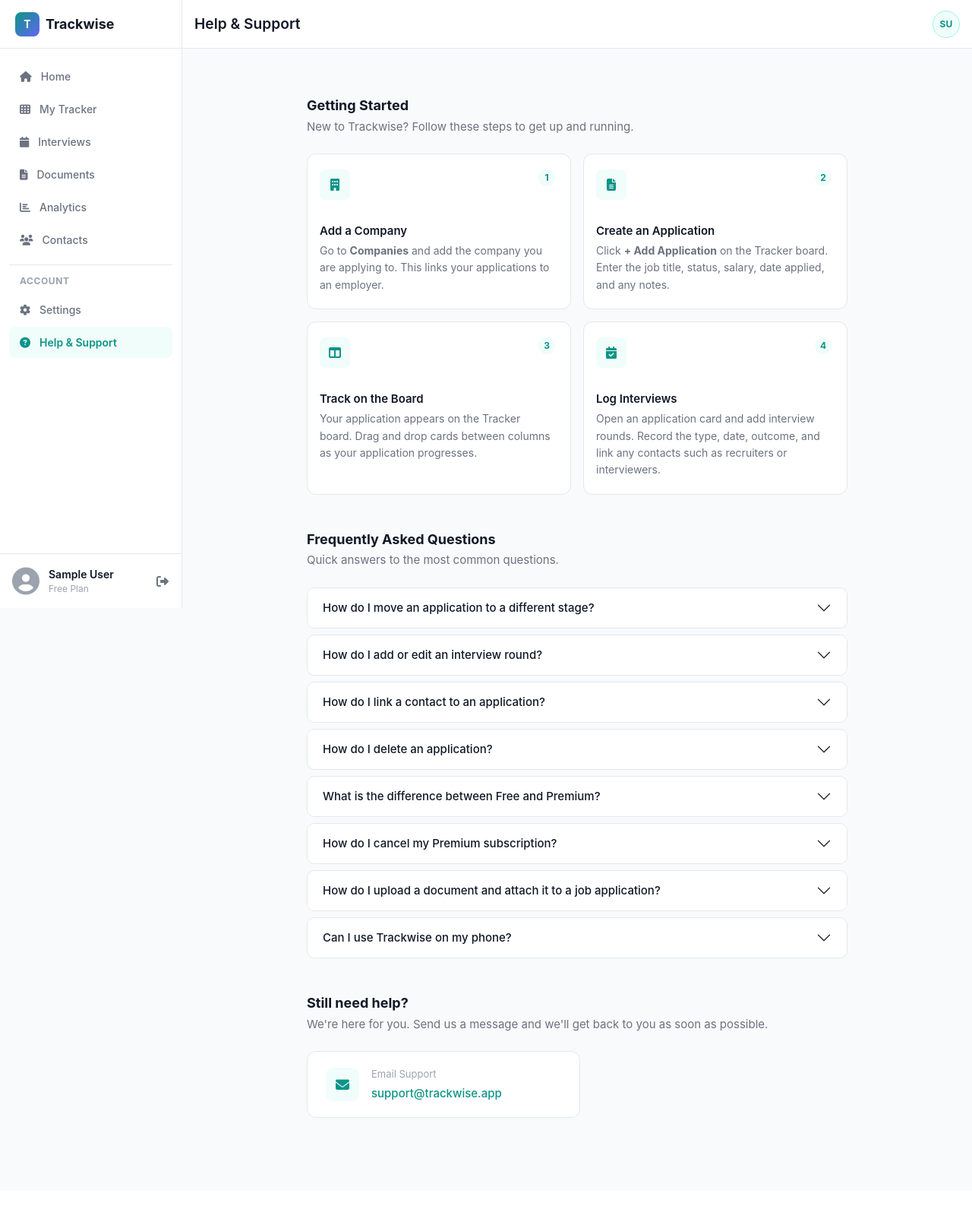
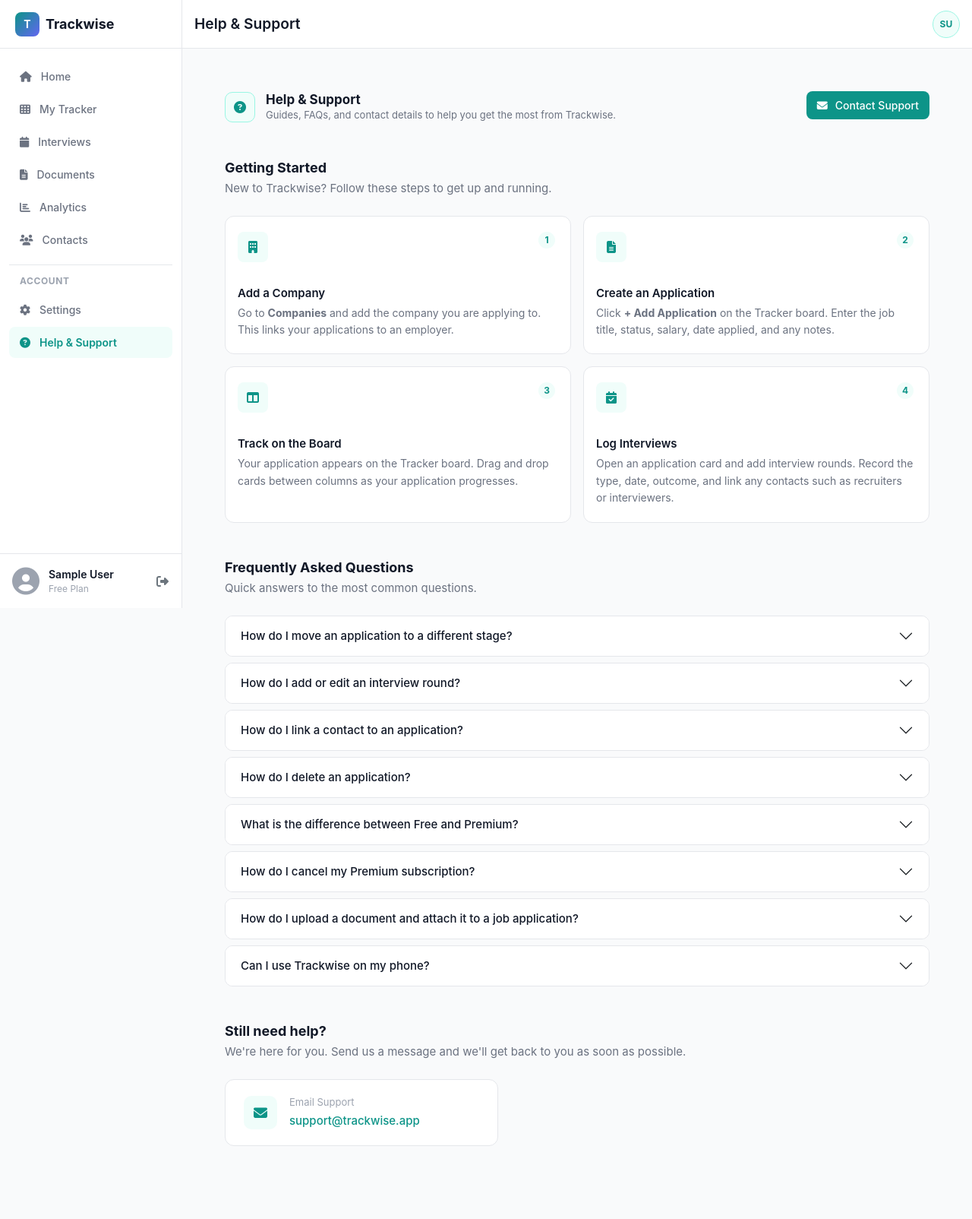
Before and after one commit to gcarravi/job-application-tracker, a Django app: page /help/ in a window 1280 px wide. Shown: the whole page at 76% size. Before the commit the page ends 1471 px from the top, so only its background shows below. Run offline with Django 4.2, Linux system fonts and the light colour scheme; the visitor is signed in with stand-in values (Sample User, id 1).

Commit message:
made help and analytics pages consistent with the design

```diff
--- a/static/css/style-help.css
+++ b/static/css/style-help.css
@@ -3,12 +3,61 @@
 /* ─── Page layout ──────────────────────────────────────────────────────── */
 
 .help-page-outer {
-    max-width: 760px;
-    margin: 0 auto;
-    padding: 2rem 1.5rem 4rem;
+    padding: 1.5rem 1.5rem 4rem;
     display: flex;
     flex-direction: column;
     gap: 3rem;
+}
+
+/* ─── Page header ───────────────────────────────────────────────────────── */
+
+.help-page-header {
+    display: flex;
+    align-items: flex-start;
+    justify-content: space-between;
+    gap: 1rem;
+    flex-wrap: wrap;
+}
+
+.help-page-header-left {
+    display: flex;
+    align-items: center;
+    gap: 0.875rem;
+}
+
+.help-page-icon {
+    width: 2.5rem;
+    height: 2.5rem;
+    border-radius: 0.625rem;
+    background: var(--teal-light);
+    border: 1px solid var(--teal-border);
+    display: flex;
+    align-items: center;
+    justify-content: center;
+    flex-shrink: 0;
+}
+
+.help-page-icon i {
+    color: var(--teal);
+    font-size: 1rem;
+}
+
+.help-page-title {
+    font-size: 1.0625rem;
+    font-weight: 700;
+    color: var(--text-primary);
+    margin: 0;
+    line-height: 1.3;
+}
+
+.help-page-subtitle {
+    font-size: 0.8125rem;
+    color: var(--text-secondary);
+    margin: 0;
+}
+
+.help-page-header .btn-teal {
+    flex-shrink: 0;
 }
 
 .help-section-title {
@@ -30,6 +79,10 @@
     display: grid;
     grid-template-columns: repeat(2, 1fr);
     gap: 1rem;
+}
+
+@media (max-width: 767px) {
+    .help-page-outer { padding: 1rem 0.75rem 1.5rem; }
 }
 
 @media (max-width: 575px) {
--- a/tracker/templates/tracker/help.html
+++ b/tracker/templates/tracker/help.html
@@ -17,6 +17,23 @@
 
 {% block content %}
 <div class="help-page-outer">
+
+    <!-- Page header -->
+    <div class="help-page-header">
+        <div class="help-page-header-left">
+            <div class="help-page-icon">
+                <i class="fas fa-question-circle"></i>
+            </div>
+            <div>
+                <h2 class="help-page-title">Help &amp; Support</h2>
+                <p class="help-page-subtitle">Guides, FAQs, and contact details to help you get the most from Trackwise.</p>
+            </div>
+        </div>
+        <a href="mailto:support@trackwise.app" class="btn-teal">
+            <i class="fas fa-envelope me-1"></i>
+            <span class="d-none d-sm-inline">Contact Support</span>
+        </a>
+    </div>
 
     <!-- Getting Started -->
     <section class="help-section">
```
Also changed, not shown: static/css/style-analytics.css (+5 -3 lines).
